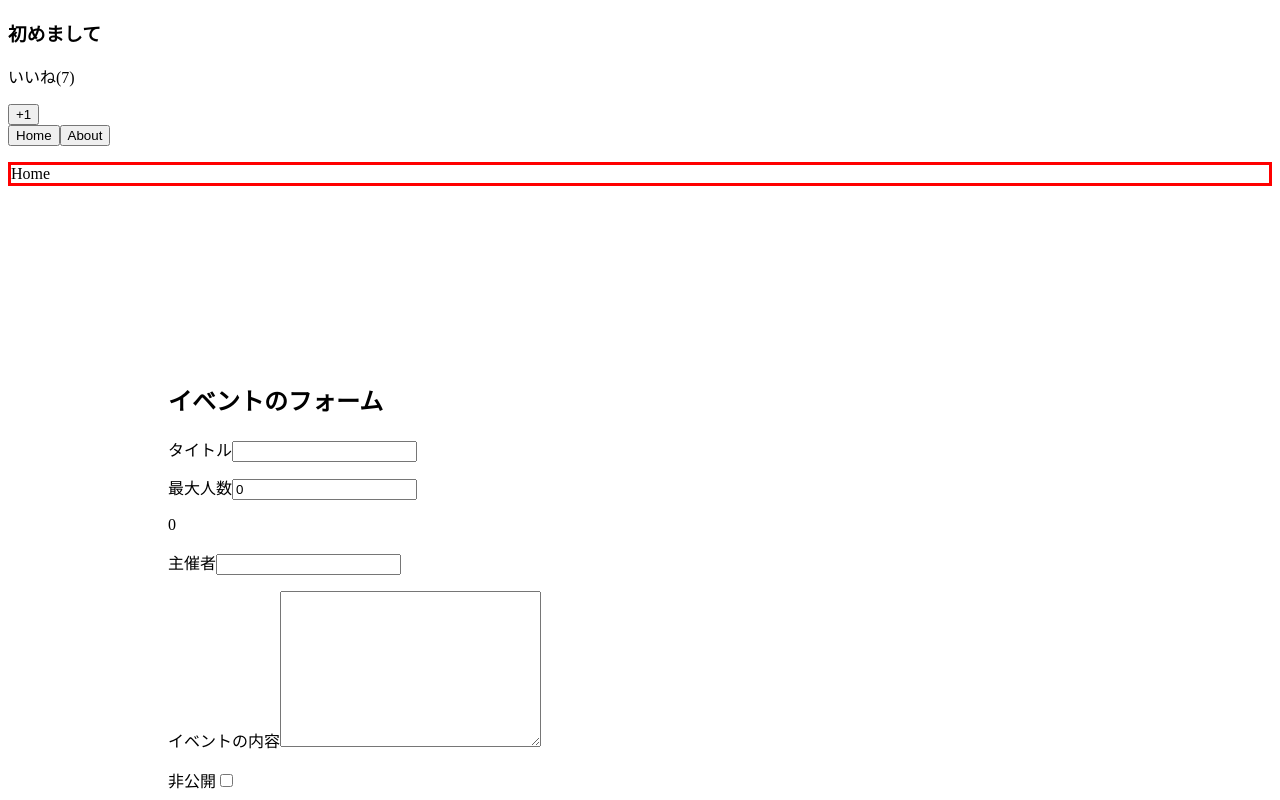
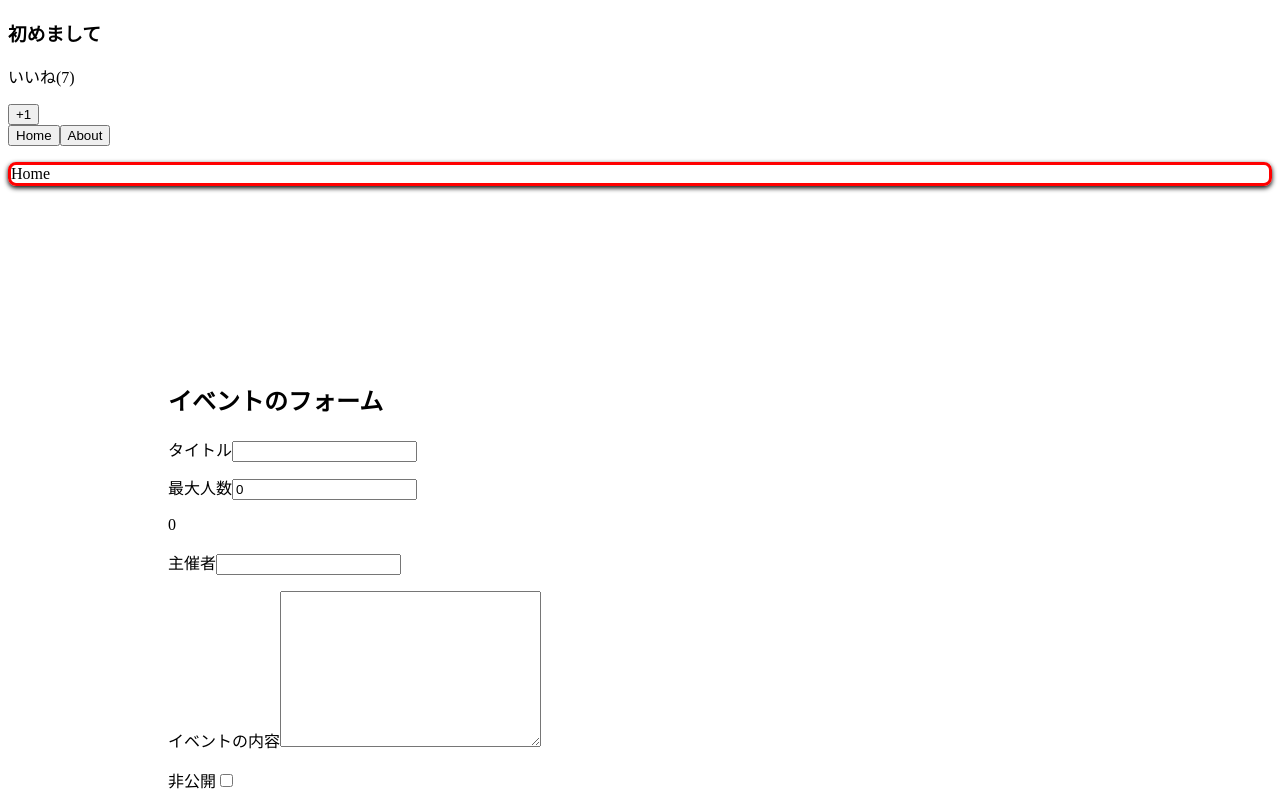
Before and after one commit to YukiIshizaki0525/udemy_vuejs2021, a Vue app: page / in a window 1280 px wide. Shown: the top 800 px of the page. Built offline with nearby package versions, Linux system fonts and the light colour scheme.

Commit message:
10-140完了

```diff
--- a/src/components/Home.vue
+++ b/src/components/Home.vue
@@ -1,3 +1,4 @@
 <template>
-  <p v-border="{width: '3px', color: 'red'}">Home</p>
+  <!-- // 複数の場合はオブジェクトで指定 -->
+  <p v-border:solid.round.shadow="{width: '3px', color: 'red'}">Home</p>
 </template>
--- a/src/main.js
+++ b/src/main.js
@@ -10,11 +10,20 @@
 
 // カスタムディレクティブ(グローバル)
 Vue.directive("border", function(el, binding) {
-  el.style.border = "solid black 2px";
-
-  // カスタムディレクティブからデータを渡す
+  // カスタムディレクティブからデータを渡す=>binding
   el.style.borderWidth = binding.value.width;
   el.style.borderColor = binding.value.color;
+
+  // カスタムディレクティブに引数を渡す
+  el.style.borderStyle = binding.arg;
+
+  // カスタムディレクティブに修飾子を使う
+  if (binding.modifiers.round) {
+    el.style.borderRadius = '0.5rem';
+  }
+  if (binding.modifiers.shadow) {
+    el.style.boxShadow = '0 2px 5px rgba(0,0,0.26)';
+  }
 });
 
 
```
